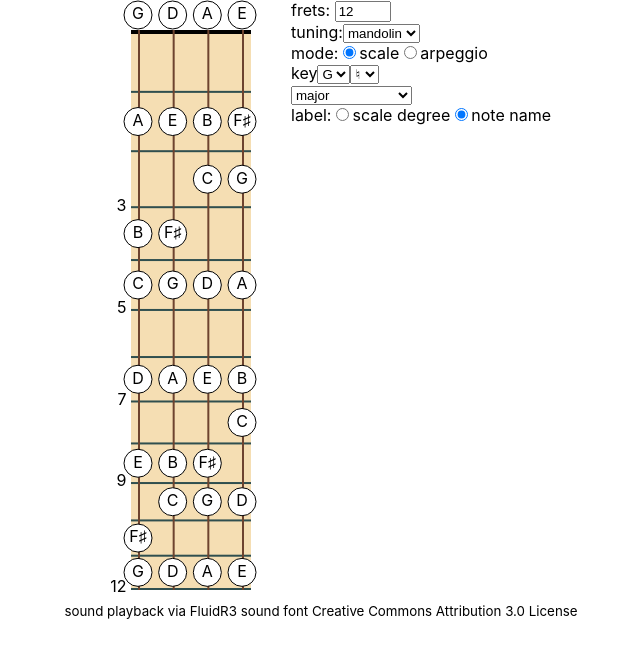
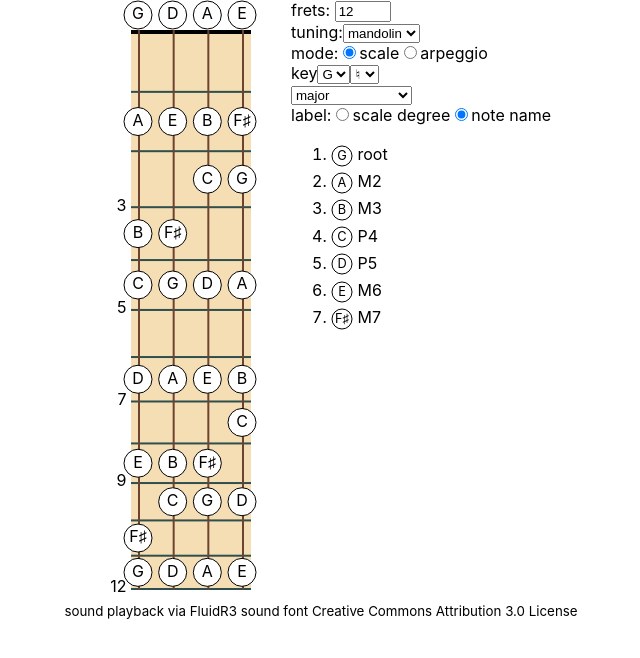
Before and after one commit to msakrejda/fretboard.cool, a React (Create React App) app: page / in a window 1280 px wide. Shown: the top 658 px of the page, without its empty margins (319-959 px from the left). Built offline with nearby package versions, Linux system fonts and the light colour scheme.

Commit message:
Add note list

```diff
--- a/src/App.css
+++ b/src/App.css
@@ -14,3 +14,12 @@
   text-align: center;
   width: 100%;
 }
+
+.NoteList {
+  line-height: 1.7;
+}
+
+.NoteList svg {
+  vertical-align: middle;
+  font-size: 80%;
+}
--- a/src/App.tsx
+++ b/src/App.tsx
@@ -10,10 +10,37 @@ import note, { Note} from './theory/note';
 import { scale, ScaleKind, ScaleKinds } from './theory/scale';
 import { chord, ChordKind, ChordKinds } from './theory/chord';
 
-import { getNotesInRange } from './theory/interval';
-import { FretboardChart, Marker } from './FretboardChart';
+import interval, { add, getNotesInRange, PitchClassSequence } from './theory/interval';
+import { FretboardChart, Marker, FretMarker } from './FretboardChart';
 
 import './App.css';
+import { Translate } from './svg/Translate';
+
+const colors = {
+   c1a: '#267257',
+   c1b: '#72AB97',
+   c1c: '#478E75',
+   c1d: '#0E553C',
+   c1e: '#003925',
+
+   c2a: '#2A4D6E',
+   c2b: '#728CA6',
+   c2c: '#4A6B8A',
+   c2d: '#133353',
+   c2e: '#041E37',
+
+   c3a: '#AA7C39',
+   c3b: '#FFDCAA',
+   c3c: '#D4A96A',
+   c3d: '#805415',
+   c3e: '#553200',
+
+   c4a: '#AA5D39',
+   c4b: '#FFC6AA',
+   c4c: '#D48D6A',
+   c4d: '#803815',
+   c4e: '#551C00',
+}
 
 /*
 
@@ -94,6 +121,7 @@ const App: React.FC = () => {
           {mode === 'scale' && <ScaleSelector value={scaleKind} onChange={setScaleKind} />}
           {mode === 'arpeggio' && <ChordSelector value={chordKind} onChange={setChordKind} />}
           <DisplaySelector value={display} onChange={setDisplay} mode={mode}/>
+          <NoteList notes={selected} />
         </div>
       </div>
       <div className="Footer">
@@ -101,6 +129,33 @@ const App: React.FC = () => {
       </div>
     </div>
   );
+}
+
+const NoteList: React.FC<{notes: PitchClassSequence}> = ({notes}) => {
+  const markerRadius = 10;
+  const strokeWidth = 1;
+  const width = markerRadius * 2 + 2 * strokeWidth;
+  const height = markerRadius * 2 + 2 * strokeWidth;
+  const rootNote = note.note(notes.root, 4)
+  return (
+    <div>
+      <ol className="NoteList">
+        {notes.intervals.map((int, i) => {
+          const currNote = add(rootNote, int);
+          const label = pc.format(currNote.pitchClass)
+          const handleMarkerClick = () => {}
+          const ListMarker: React.FC<{label: string}> = ({label}) => {
+            return <Translate x={markerRadius + strokeWidth} y={markerRadius + strokeWidth}>
+              <circle r={markerRadius} fill='white' stroke='black' strokeWidth={strokeWidth} onClick={handleMarkerClick} />
+              <text dominantBaseline='middle' textAnchor='middle' pointerEvents='none'>{label}</text>
+            </Translate>
+          }
+
+          return <li><svg width={width} height={height}><ListMarker label={label} /></svg> {i === 0 ? 'root' : interval.format(int)}</li>
+        })}
+      </ol>
+    </div>
+  )
 }
 
 const DisplaySelector: React.FC<{value: MarkerLabel, onChange: (display: MarkerLabel) => void, mode: MarkerMode}> = ({value, onChange, mode}) => {
--- a/src/FretboardChart.tsx
+++ b/src/FretboardChart.tsx
@@ -1,7 +1,8 @@
 import React from 'react';
 
-import { translate, scaleLength, fretPositions, stringPositions } from './util';
+import { scaleLength, fretPositions, stringPositions } from './util';
 import { Note } from './theory/note';
+import { Translate } from './svg/Translate';
 
 type SizeProps = {
   width: number;
@@ -102,7 +103,7 @@ export const FretboardChart: React.FunctionComponent<SizeProps & {
   )
 }
 
-const FretMarker: React.FunctionComponent<{ marker: Marker, radius: number, onClick: (marker: Marker) => void }> = ({marker, radius, onClick}) => {
+export const FretMarker: React.FunctionComponent<{ marker: Marker, radius: number, onClick: (marker: Marker) => void }> = ({marker, radius, onClick}) => {
   const handleMarkerClick = () => {
     onClick(marker);
   }
@@ -134,9 +135,3 @@ const String: React.FunctionComponent<SizeProps> = (props) => {
 const FretNumber: React.FC<{label: string}> = ({label}) => {
   return <text dominantBaseline='middle' textAnchor='end'>{label}&nbsp;</text>
 }
-
-const Translate: React.FunctionComponent<{x?: number, y?: number}> = ({
-  x = 0, y = 0, children
-}) => {
-  return <g transform={translate(x, y)}>{children}</g>
-}
--- /dev/null
+++ b/src/svg/Translate.tsx
@@ -0,0 +1,8 @@
+import React from 'react';
+import { translate } from './util';
+
+export const Translate: React.FunctionComponent<{x?: number, y?: number}> = ({
+  x = 0, y = 0, children
+}) => {
+  return <g transform={translate(x, y)}>{children}</g>
+}
--- /dev/null
+++ b/src/svg/util.ts
@@ -0,0 +1 @@
+export const translate = (x: number, y: number):string => `translate(${x},${y})`;
--- a/src/util.tsx
+++ b/src/util.tsx
@@ -1,5 +1,3 @@
-export const translate = (x: number, y: number):string => `translate(${x},${y})`;
-
 export const scaleLength = (fretCount:number, fretboardLen: number):number => {
   const lastFretPos = fretboardLen;
   const lastFretNum = fretCount;
```
Also changed, not shown: 1 other file (tests, documents, lock files or other folders).
